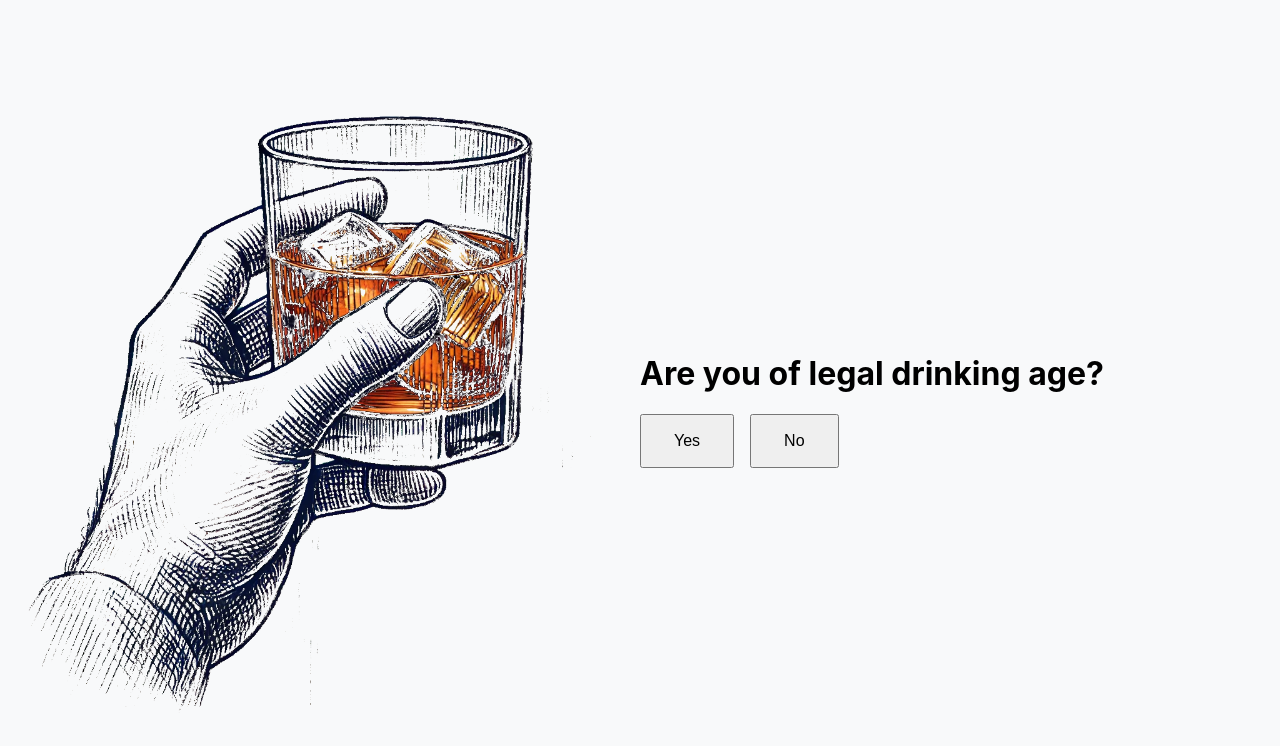
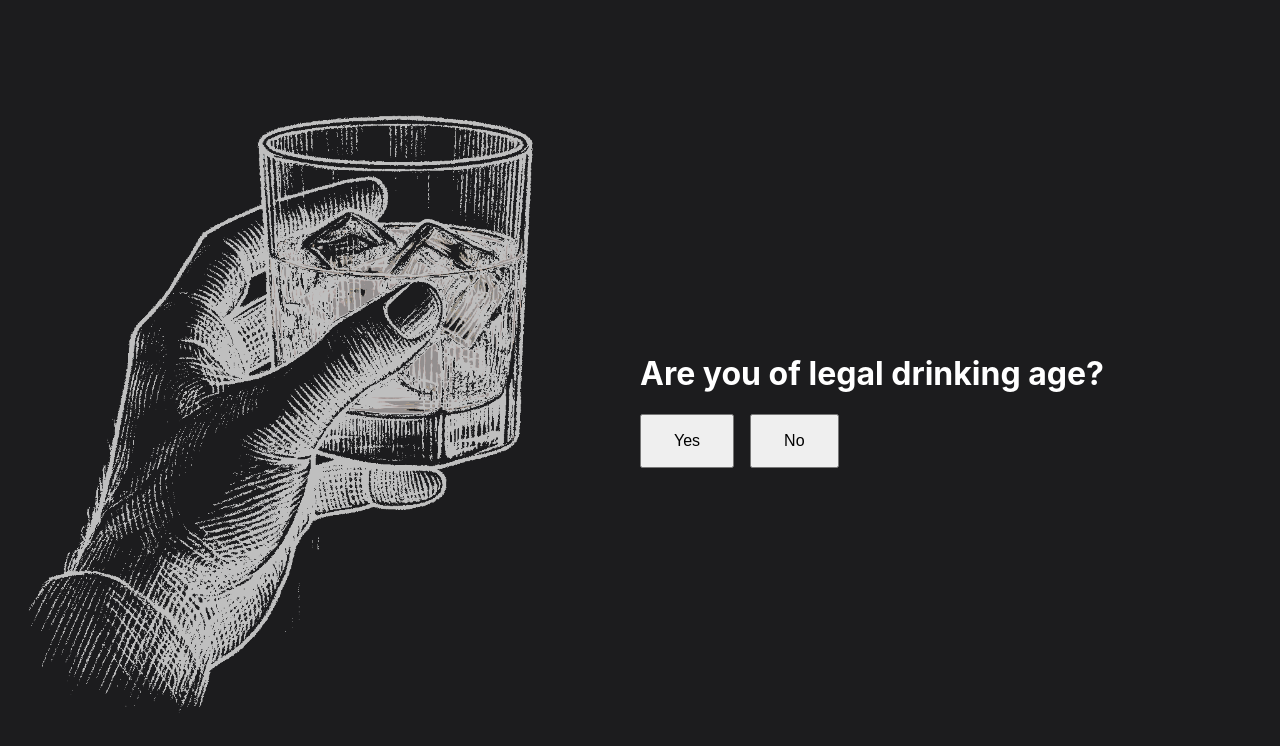
Before and after one commit to GerardAdamiak/kontuszowa, a React (Create React App) app: page / in a window 1280 px wide. Shown: the top 746 px of the page. Built offline with nearby package versions, Linux system fonts and the light colour scheme.

Commit message:
build 7, colors changed

```diff
--- a/src/AgeVerification.js
+++ b/src/AgeVerification.js
@@ -1,23 +1,26 @@
 import React, { useState } from 'react';
 import handImage from './hand.png'; // Import the image
 
+
 const AgeVerification = ({ setIsVerified }) => {
   const [showMirroredImage, setShowMirroredImage] = useState(false);
-  const [animateLeftImage, setAnimateLeftImage] = useState(false); // New state to animate the left image
+  const [animateLeftImage, setAnimateLeftImage] = useState(false);
+  const [fadeOut, setFadeOut] = useState(false); // State to trigger fade-out
 
   const handleYesClick = () => {
-    setAnimateLeftImage(true); // Trigger animation for the left image
+    setAnimateLeftImage(true);
+    setFadeOut(true); // Trigger fade-out effect
     setTimeout(() => {
-      setShowMirroredImage(true); // Show mirrored image after the left image starts animating
-    }, 10); // Adjust time to sync animations
+      setShowMirroredImage(true); // Show mirrored image after animation starts
+    }, 10);
     setTimeout(() => {
-      setIsVerified(true); // After animation, mark as verified
-    }, 2500); // Adjust time based on animation duration
+      setIsVerified(true); // After fade-out, mark as verified
+    }, 2500); // Ensure this matches the CSS transition duration (1s)
   };
 
   const handleNoClick = () => {
     alert('You must be of legal age to access this site.');
-    setIsVerified(false);  // Redirect or block access
+    setIsVerified(false); // Redirect or block access
   };
 
   return (
@@ -26,11 +29,11 @@ const AgeVerification = ({ setIsVerified }) => {
       <img
         src={handImage}
         alt="Hand holding a glass of whiskey"
-        className={`whiskey-image ${animateLeftImage ? 'slideInLeft' : ''}`} // Add the animation class conditionally
+        className={`whiskey-image ${animateLeftImage ? 'slideInLeft' : ''}`}
       />
 
-      {/* Age verification text and buttons */}
-      <div className="age-verification-content">
+      {/* Age verification text and buttons with fade-out */}
+      <div className={`age-verification-content ${fadeOut ? 'fade-out' : ''}`}>
         <h1>Are you of legal drinking age?</h1>
         <div className="buttons">
           <button onClick={handleYesClick}>Yes</button>
--- a/src/App.css
+++ b/src/App.css
@@ -142,7 +142,7 @@ body, html {
   align-items: center;
   justify-content: center;
   height: 100vh;
-  background-color: #f8f9fa;
+  background-color: #1c1c1e;
   position: relative;
   overflow: hidden;
 }
@@ -168,6 +168,13 @@ body, html {
   flex-direction: column;
   align-items: center;
   width: 50%;
+  opacity: 1; /* Default fully visible */
+  transition: opacity 0.8s ease; /* Smooth fade-out over 1 second */
+  color: #fff;
+}
+
+.fade-out {
+  opacity: 0; /* Faded out */
 }
 
 /* Mirrored image that appears and moves from the right */
```
Also changed, not shown: src/hand.png.
